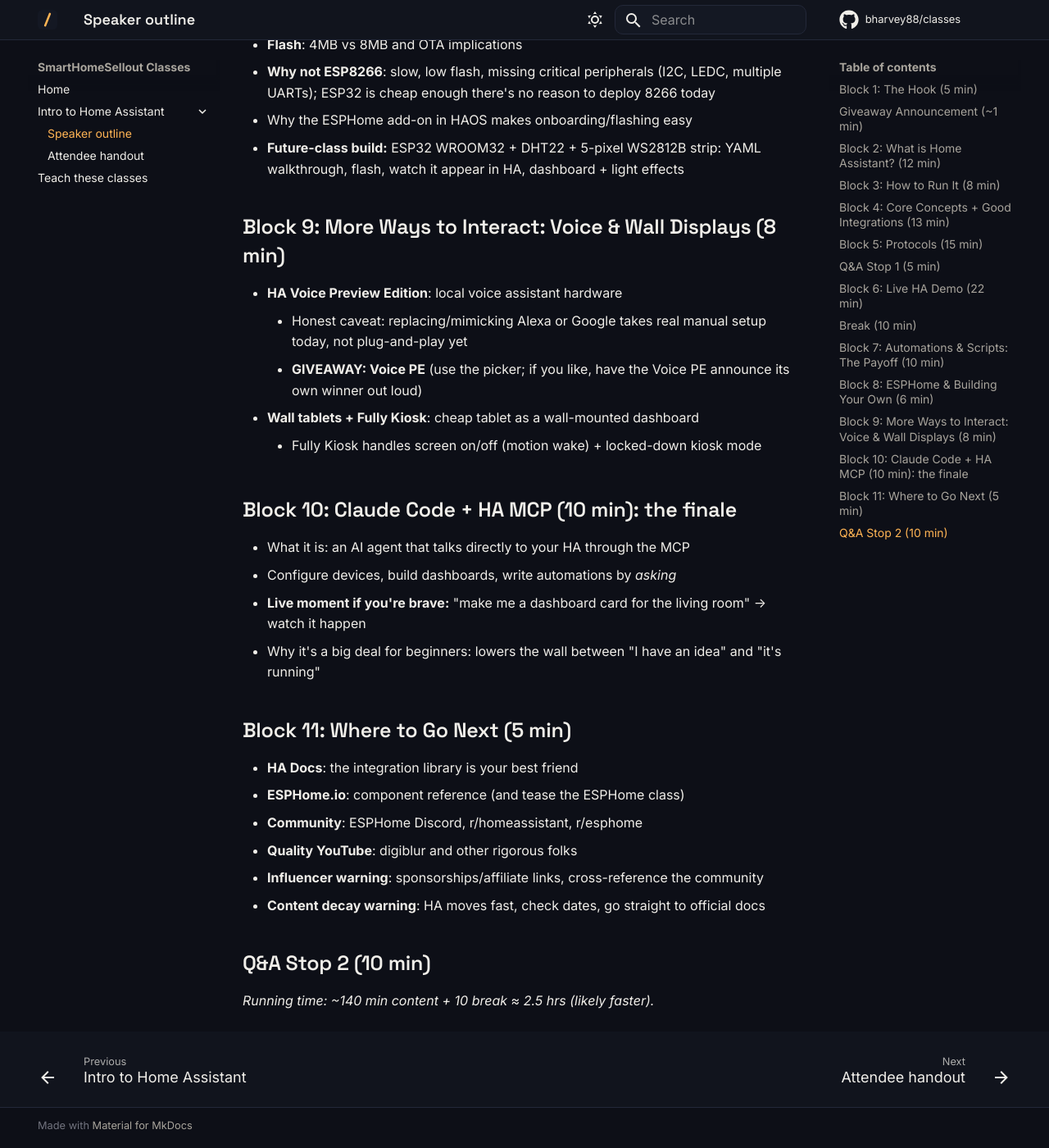
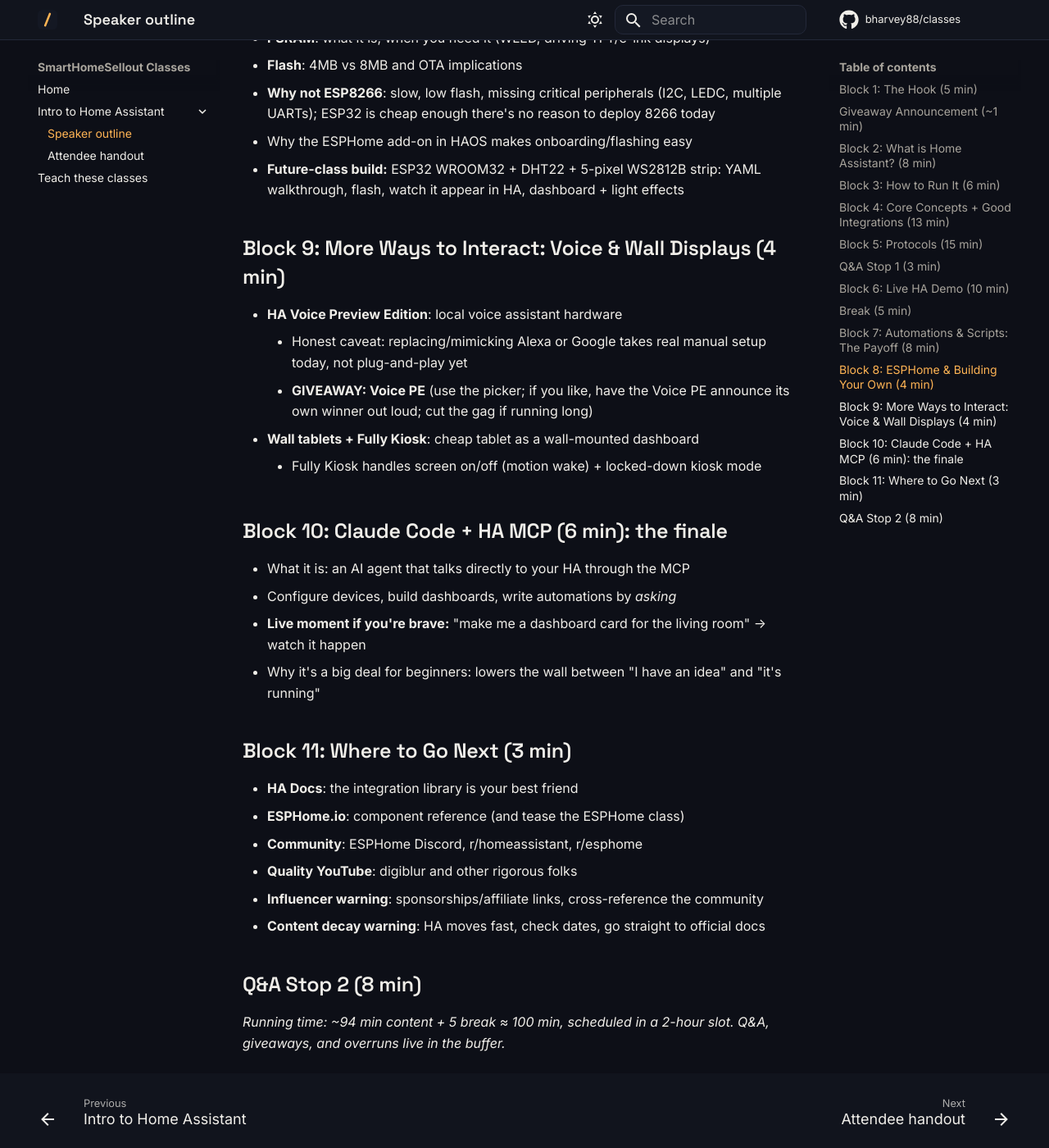
Before and after one commit to bharvey88/classes, an MkDocs documentation site: the page built from docs/intro-to-home-assistant/outline.md, in a window 1280 px wide and 1400 px high, scrolled down 5178 px. Shown: the whole window at 82% size. Built offline with MkDocs 1.6.1 and Material for MkDocs 9.7.7, drawn with Linux system fonts in a browser that asks for light colours; comment, search, counter and statistics services are not loaded; some of the changed text lies outside the part shown.

Commit message:
Rebudget class to ~95 min in a 2-hour slot; sell-first class page
Block timings revised per Brandon (demo 10 min, core concepts and
protocols unchanged), cut-if-running-long markers on the three most
droppable moments. Class page opens with the pitch and a plain-English
What we cover list; duration copy updated everywhere.

```diff
--- a/docs/intro-to-home-assistant/outline.md
+++ b/docs/intro-to-home-assistant/outline.md
@@ -2,7 +2,7 @@
 
 *Smart Homes Done the Right Way · Speaker Cue Outline*
 
-*Format: Presentation + live demo · Audience: complete beginners · Venue: Dallas Makerspace · Duration: about 2 to 2.5 hrs with a 10-min break*
+*Format: Presentation + live demo · Audience: complete beginners · Venue: Dallas Makerspace · Duration: ~95 min of content in a 2-hour slot, 5-min stretch break*
 
 ---
 
@@ -29,7 +29,7 @@
 - **Must be present to win.** Drawings happen throughout as each one comes up.
 - Winner picked live by the random-number roller you just saw.
 
-## Block 2: What is Home Assistant? (12 min)
+## Block 2: What is Home Assistant? (8 min)
 
 - Brief history: started 2013, Paulus Schoutsen
 - **The core idea: HA is the middleman.** One app in the middle, every protocol (Zigbee, Z-Wave, Wi-Fi, Bluetooth) connected to it, instead of ten vendor apps that don't talk to each other.
@@ -42,7 +42,7 @@
 - Philosophy: local-first, no vendor lock-in, your data stays yours
 - **aiohttp closer**: "how HA talks to all your devices at once without choking; volunteers keep it alive" → donate link in handout
 
-## Block 3: How to Run It (8 min)
+## Block 3: How to Run It (6 min)
 
 - **Why HAOS**: easiest, best supported, full app ecosystem
 - Hardware:
@@ -95,36 +95,36 @@
 - Each comes in Zigbee / Z-Wave / Wi-Fi (Shelly is the Wi-Fi go-to)
 - **Rule of thumb:** switches & relays keep the wall working for family/guests; bulbs are for color everywhere
 
-## Q&A Stop 1 (5 min)
+## Q&A Stop 1 (3 min)
 
 Short questions on the spot, longer ones parked to the end.
 
-## Block 6: Live HA Demo (22 min)
+## Block 6: Live HA Demo (10 min)
 
 - Onboarding walkthrough
 - **Dashboard deep-dive**: sections, cards, building a usable view (not just a tour)
 - **HACS (Home Assistant Community Store)**: custom cards, themes, community integrations beyond what's built in
-    - Live: download a theme, **Catppuccin Macchiato**
+    - Live: download a theme, **Catppuccin Macchiato** (cut if running long)
     - Light caveat: third-party, install sparingly
 - **Companion app (iOS/Android)**: install, sign in, presence/device tracking, push notifications
 - **Add an integration live**: keep it simple: AirNow (air quality)
 - **Create a simple automation**: turn a light on/off with a Zigbee button (may change later)
 - Show the App store
 
-## Break (10 min)
+## Break (5 min)
 
-## Block 7: Automations & Scripts: The Payoff (10 min)
+## Block 7: Automations & Scripts: The Payoff (8 min)
 
 - **Automations = "when X happens, do Y"**: they run themselves
 - **Your real examples:**
     - **Mailbox alert**: mailbox opens → camera snapshot → phone notification with the image + "You've got mail" → also pops on the desktop PC and the TVs (if online) → plays the old AOL "You've Got Mail" clip on the HomePods around the house
-    - **Leaving home** (device tracker): I leave → lock doors + arm alarm → snapshot of the room → lights brightness/color off then back on → sleep the PC
+    - **Leaving home** (cut if running long) (device tracker): I leave → lock doors + arm alarm → snapshot of the room → lights brightness/color off then back on → sleep the PC
 - **Scripts = a saved routine you trigger on demand** (vs automations that fire themselves)
     - Your wake-up routine and goodnight/sleep routine scripts
     - Can be fired by a button, voice, the dashboard, or called by an automation
 - **Takeaway:** automations react, scripts are reusable routines, and they combine
 
-## Block 8: ESPHome & Building Your Own (6 min)
+## Block 8: ESPHome & Building Your Own (4 min)
 
 - What it is: turns cheap ESP32 chips into HA devices using YAML
 - Part of the ecosystem, Nabu Casa stewards it
@@ -142,22 +142,22 @@ Short questions on the spot, longer ones parked to the end.
 - Why the ESPHome add-on in HAOS makes onboarding/flashing easy
 - **Future-class build:** ESP32 WROOM32 + DHT22 + 5-pixel WS2812B strip: YAML walkthrough, flash, watch it appear in HA, dashboard + light effects
 
-## Block 9: More Ways to Interact: Voice & Wall Displays (8 min)
+## Block 9: More Ways to Interact: Voice & Wall Displays (4 min)
 
 - **HA Voice Preview Edition**: local voice assistant hardware
     - Honest caveat: replacing/mimicking Alexa or Google takes real manual setup today, not plug-and-play yet
-    - **GIVEAWAY: Voice PE** (use the picker; if you like, have the Voice PE announce its own winner out loud)
+    - **GIVEAWAY: Voice PE** (use the picker; if you like, have the Voice PE announce its own winner out loud; cut the gag if running long)
 - **Wall tablets + Fully Kiosk**: cheap tablet as a wall-mounted dashboard
     - Fully Kiosk handles screen on/off (motion wake) + locked-down kiosk mode
 
-## Block 10: Claude Code + HA MCP (10 min): the finale
+## Block 10: Claude Code + HA MCP (6 min): the finale
 
 - What it is: an AI agent that talks directly to your HA through the MCP
 - Configure devices, build dashboards, write automations by *asking*
 - **Live moment if you're brave:** "make me a dashboard card for the living room" → watch it happen
 - Why it's a big deal for beginners: lowers the wall between "I have an idea" and "it's running"
 
-## Block 11: Where to Go Next (5 min)
+## Block 11: Where to Go Next (3 min)
 
 - **HA Docs**: the integration library is your best friend
 - **ESPHome.io**: component reference (and tease the ESPHome class)
@@ -166,6 +166,6 @@ Short questions on the spot, longer ones parked to the end.
 - **Influencer warning**: sponsorships/affiliate links, cross-reference the community
 - **Content decay warning**: HA moves fast, check dates, go straight to official docs
 
-## Q&A Stop 2 (10 min)
+## Q&A Stop 2 (8 min)
 
-*Running time: ~140 min content + 10 break ≈ 2.5 hrs (likely faster).*
+*Running time: ~94 min content + 5 break ≈ 100 min, scheduled in a 2-hour slot. Q&A, giveaways, and overruns live in the buffer.*
```
Also changed, not shown: docs/index.md (+1 -1 lines), docs/intro-to-home-assistant/index.md (+14 -1 lines).
